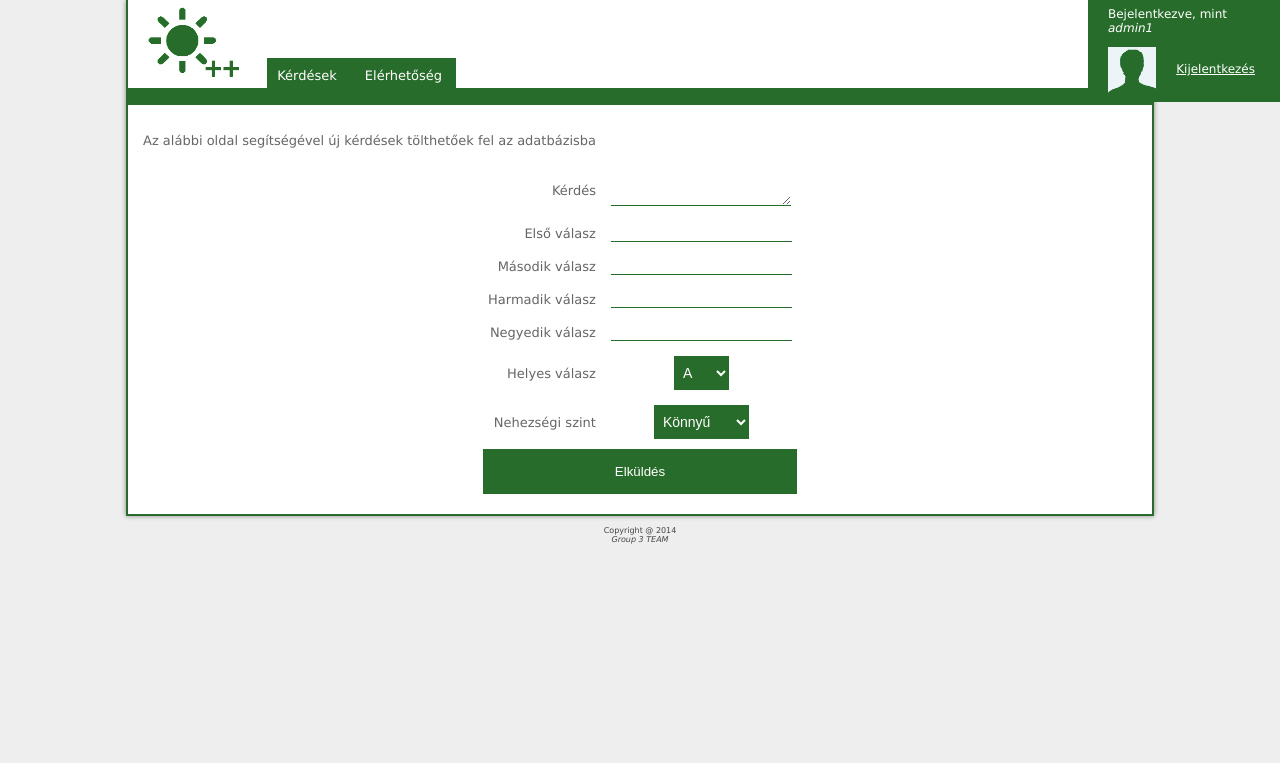
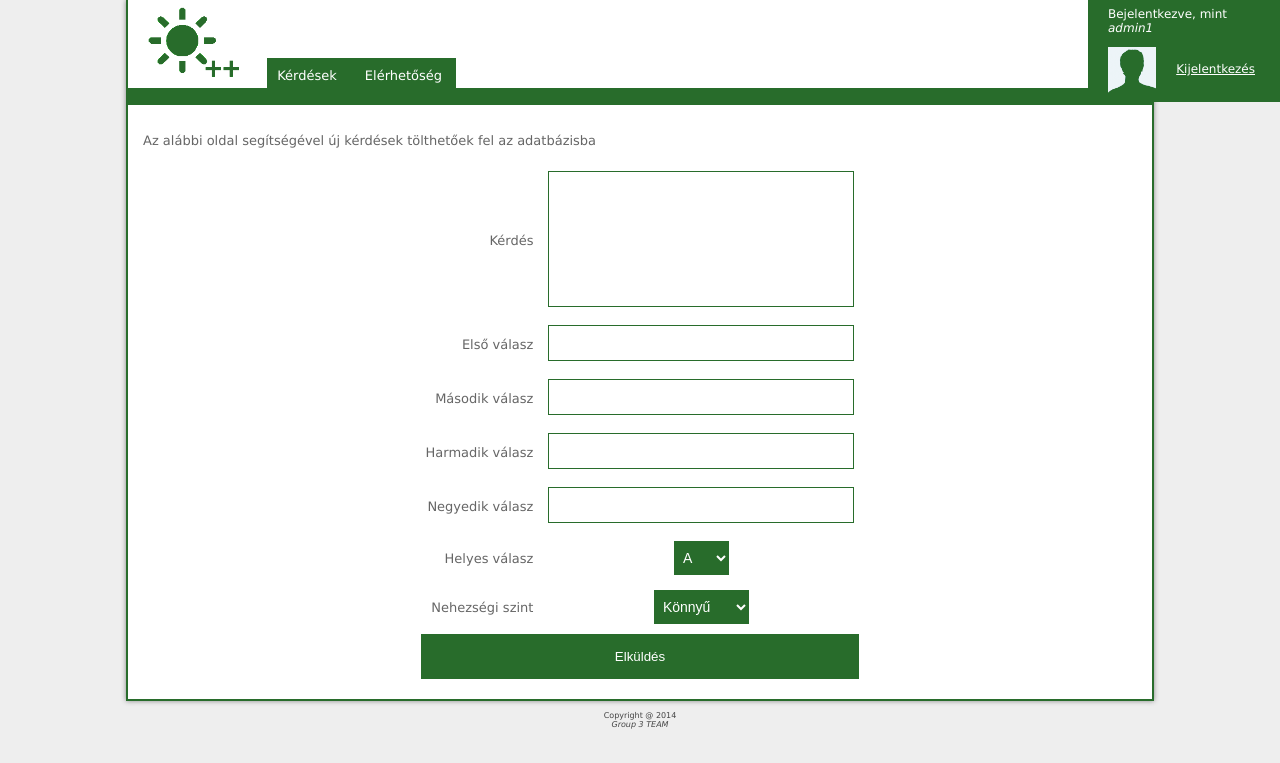
Before and after one commit to grobee/Mindennapi_Cpp, a PHP site: page /addquestion.php in a window 1280 px wide. Shown: the top 763 px of the page. Run offline with PHP 8.4, Linux system fonts and the light colour scheme; a user stored in the database is signed in.

Commit message:
Textarea CSS fix

```diff
--- a/addquestion.php
+++ b/addquestion.php
@@ -31,27 +31,27 @@
                     <!-- FIRST ROW -->
                     <tr>
                         <td align="right"><label for="text_input1">Kérdés</label></td>
-                        <td><textarea class="text_input" name="question"></textarea></label></td>
+                        <td><textarea id="question_input" class="text_input" name="question"></textarea></td>
                     </tr>
                     <!-- SECOND ROW -->
                     <tr>
                         <td align="right"><label for="text_input2">Első válasz</label></td>
-                        <td><input class="text_input" type="text" name="answer1"/></td>
+                        <td><textarea class="text_input" type="text" name="answer1"></textarea></td>
                     </tr>
                     <!-- THIRD ROW -->
                     <tr>
                         <td align="right"><label for="text_input3">Második válasz</label></td>
-                        <td><input class="text_input" type="text" name="answer2"/></td>
+                        <td><textarea class="text_input" type="text" name="answer2"></textarea></td>
                     </tr>
                     <!-- FOURTH ROW -->
                     <tr>
                         <td align="right"><label for="text_input4">Harmadik válasz</label></td>
-                        <td><input class="text_input" type="text" name="answer3"/></td>
+                        <td><textarea class="text_input" type="text" name="answer3"></textarea></td>
                     </tr>
                     <!-- FIFTH ROW -->
                     <tr>
                         <td align="right"><label for="text_input5">Negyedik válasz</label></td>
-                        <td><input class="text_input" type="text" name="answer4"/></td>
+                        <td><textarea class="text_input" type="text" name="answer4"></textarea></td>
                     </tr>
                     <!-- SIXTH ROW -->
                     <tr>
@@ -113,37 +113,3 @@
 </div>
 </body>
 </html>
-
-
-<!-- <div id="center">
-
-
-
-        <label>Válasz 1: <input type="text" name="answer1"/></label>
-        <br/><br/>
-        <label>Válasz 2: <input type="text" name="answer2"/></label>
-        <br/><br/>
-        <label>Válasz 3: <input type="text" name="answer3"/></label>
-        <br/><br/>
-        <label>Válasz 4: <input type="text" name="answer4"/></label>
-        <br/><br/>
-
-        <div id="select">
-            <span>Helyes válasz:</span>
-            <select name="correct_answer" size=”1”>
-                <option value="1">A</option>
-                <option value="2">B</option>
-                <option value="3">C</option>
-                <option value="4">D</option>
-            </select><br/><br/>
-        </div>
-        <div id="select2">
-            <span>Nehézség:</span>
-            <select name="difficulty" size=”1”>
-                <option value="easy">Könnyű</option>
-                <option value="medium">Közepes</option>
-                <option value="hard">Nehéz</option>
-            </select><br/><br/>
-        </div>
-        <input type="submit" name="send" value="Küldés"/>
-    </form>
--- a/login.php
+++ b/login.php
@@ -30,7 +30,7 @@ if (isset($_GET['pass'])) {
 <html>
 <head lang="en">
     <meta charset="UTF-8">
-    <title>Cpp login</title>
+    <title>Bejelentkezés</title>
     <link rel="stylesheet" href="style/style.css"/>
     <link rel="stylesheet" href="style/login.css"/>
 </head>
--- a/style/addquestion.css
+++ b/style/addquestion.css
@@ -1,9 +1,14 @@
 .text_input {
-    border-bottom: 1px solid #286C2B;
-    border-left: 0;
-    border-right: 0;
-    border-top: 0;
+    border: 1px solid #286C2B;
+    width: 300px;
+    resize: none;
+
 }
+
+#question_input {
+    height: 130px;
+}
+
 
 #question_form table {
     margin: auto;
```
Also changed, not shown: editor.php (+4 -4 lines), style/editor.css (+8 -4 lines).
